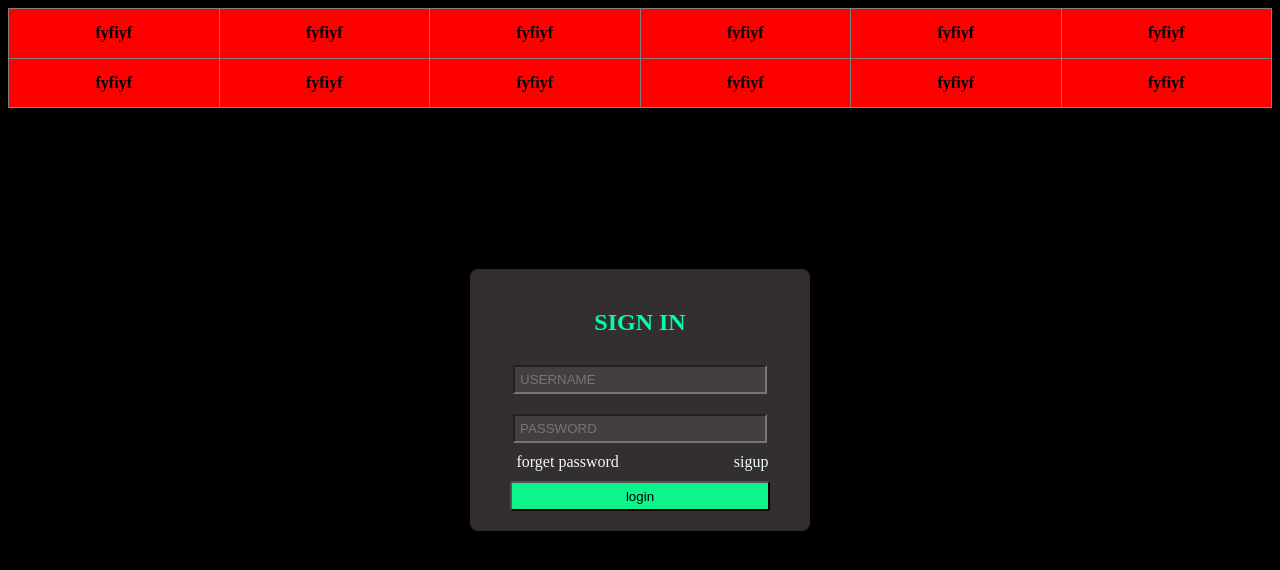
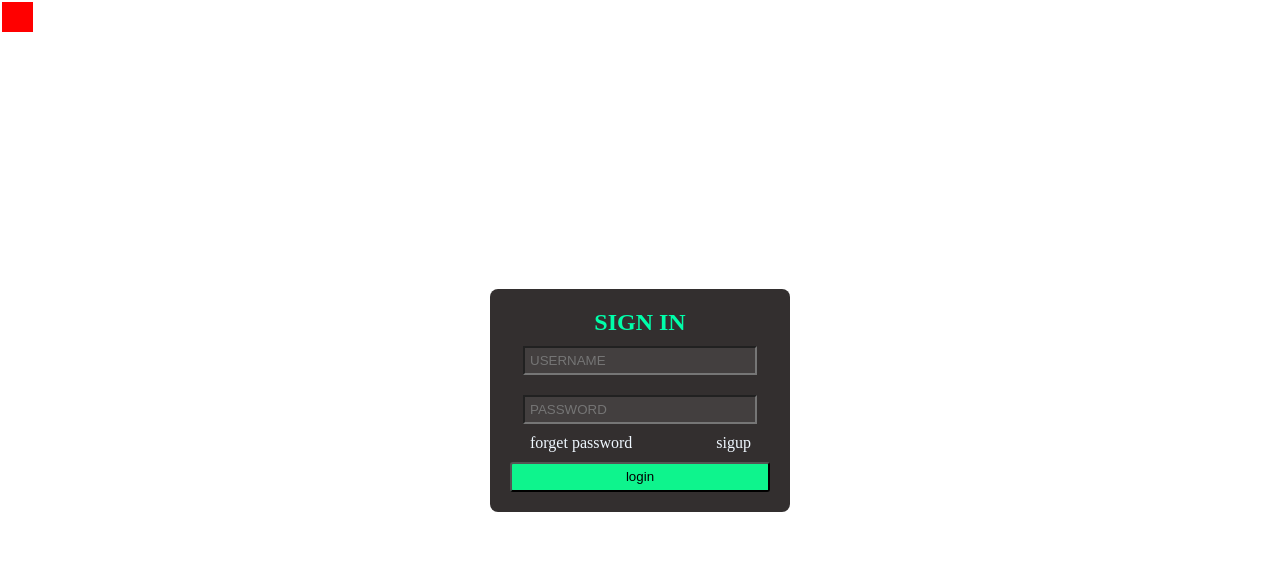
Before and after one commit to Haidermirza7072/My_side_projects, a plain HTML site: page index.html in a window 1280 px wide. Drawn offline with Linux system fonts and the light colour scheme.

Commit message:
new changes

```diff
--- a/index.css
+++ b/index.css
@@ -1,8 +1,7 @@
-/* *{
+*{
     margin: 0%;
-} */
-body{
-    background-color: black;
+    box-sizing: border-box;
+    padding: 0%;
 }
 .main{
     display: flex;
@@ -14,6 +13,7 @@ body{
     top: 0%;
     bottom:0% ;
 }
+
 .sigin{
     height:auto;
     padding: 20px;
@@ -29,60 +29,53 @@ body{
 .inputbox{
     display: flex;
     justify-content: center;
-    /* background-color: aqua; */
 
 }
 .in{
     background-color: rgb(67, 63, 63);
     padding: 5px;
-    width: 80%;
+    width: 90%;
     margin: 10px;
+    position: relative;
+    right: 0px;
+}
+.box1{
+    height: 30px;
+    width: 30.8px;
+    margin: 2px;
+    background-color: red;
+}
+.box1:hover{
+    background-color: aqua;
+}
 
-    /* display: flex;
-    justify-content: flex-start; */
-}
-.links{
-    display: flex;
-    justify-content: center;
-
-
-}
-.log{
+.login1{
     /* background-color: aqua; */
     display: flex;
     justify-content: center;
-    /* width: 250px; */
     margin-top:10px ;
 }
-.lo{
+.login2{
     background-color: rgb(14, 244, 141);
     height: 30px;
     width: 260px;
     border-radius: 3px;
 }
-.linkss{
+.forget_password{
     text-decoration: none;
     color: aliceblue;
     position: relative;
-    right: 55px;
-    /* margin: 2px; */
-    /* align-items: start; */
+    left: 20px;
 }
-.linksss{
+.sigup{
     text-decoration: none;
     color: aliceblue;
     position: relative;
-    left: 60px;
-    /* margin: 10px; */
-
+    left: 100px
 }
-
- .table{
-    border-collapse:collapse;
-    height: 100px;
-    width: 100%;
-    border-spacing: 100px;
-    /* margin: 10px; */
-    /* color: red; */
-    background-color: red;
- }
+.sigup:hover{
+    color: rgb(14, 244, 141);
+}
+.forget_password:hover{
+    color: rgb(14, 244, 141);
+}
--- a/index.html
+++ b/index.html
@@ -7,55 +7,17 @@
    <link rel="stylesheet" href="index.css">
 </head>
 <body>
-    <table border="n"  class="table">
-        <tr>
-            <th class="mirza">
-                fyfiyf
-            </th>
-            <th>
-                fyfiyf
-            </th>
-            <th>
-                fyfiyf
-            </th>
-            <th>
-                fyfiyf
-            </th>
-            <th>
-                fyfiyf
-            </th>
-            <th>
-                fyfiyf
-            </th>
-        </tr>
-        <tr>
-            <th class="mirza">
-                fyfiyf
-            </th>
-            <th>
-                fyfiyf
-            </th>
-            <th>
-                fyfiyf
-            </th>
-            <th>
-                fyfiyf
-            </th>
-            <th>
-                fyfiyf
-            </th>
-            <th>
-                fyfiyf
-            </th>
-        </tr>
 
-    </table>
+    <div class="haider">
+        <div class="box1"></div>
+    </div>
+
     <div class="main">
 
     <div class="sigin">
         <div class="content">
             <h2 class="hh"> SIGN IN </h2>
-            <div class="form">
+            <div>
                 <div class="inputbox">
                     <input title="hh" class="in" type="password" placeholder="USERNAME" required>
                 </div>
@@ -63,15 +25,16 @@
                     <input title="hh" class="in" type="password" placeholder="PASSWORD" required>
                 </div>
                 <div class="links">
-                    <a href="#" class="linkss"> forget password</a>
-                    <a href="#" class="linksss"> sigup </a>
+                    <a href="#" class="forget_password"> forget password</a>
+                    <a href="#" class="sigup"> sigup </a>
                 </div>
-                <div class="log">
-                    <input type="submit" class="lo" value="login">
+                <div class="login1">
+                    <input type="submit" class="login2" value="login">
                 </div>
             </div>
         </div>
     </div>
 </div>
+
 </body>
 </html>
```
